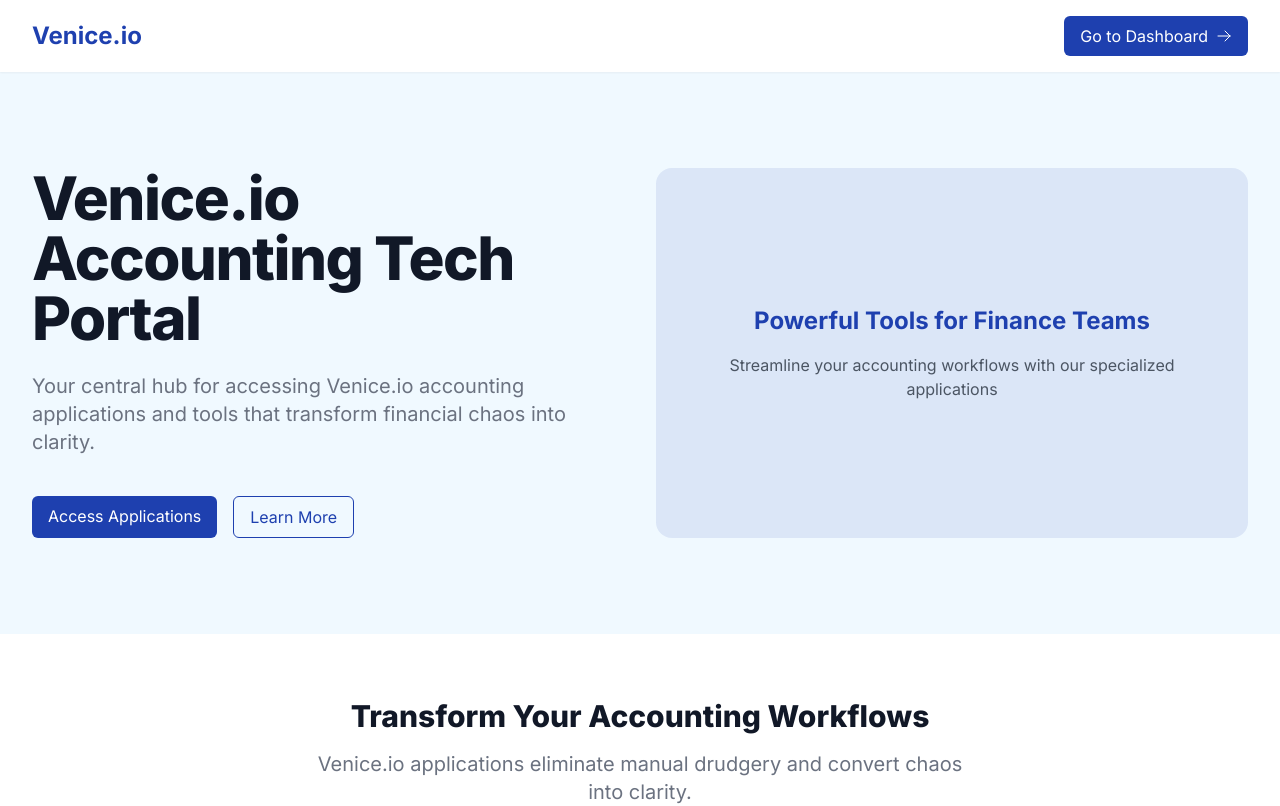
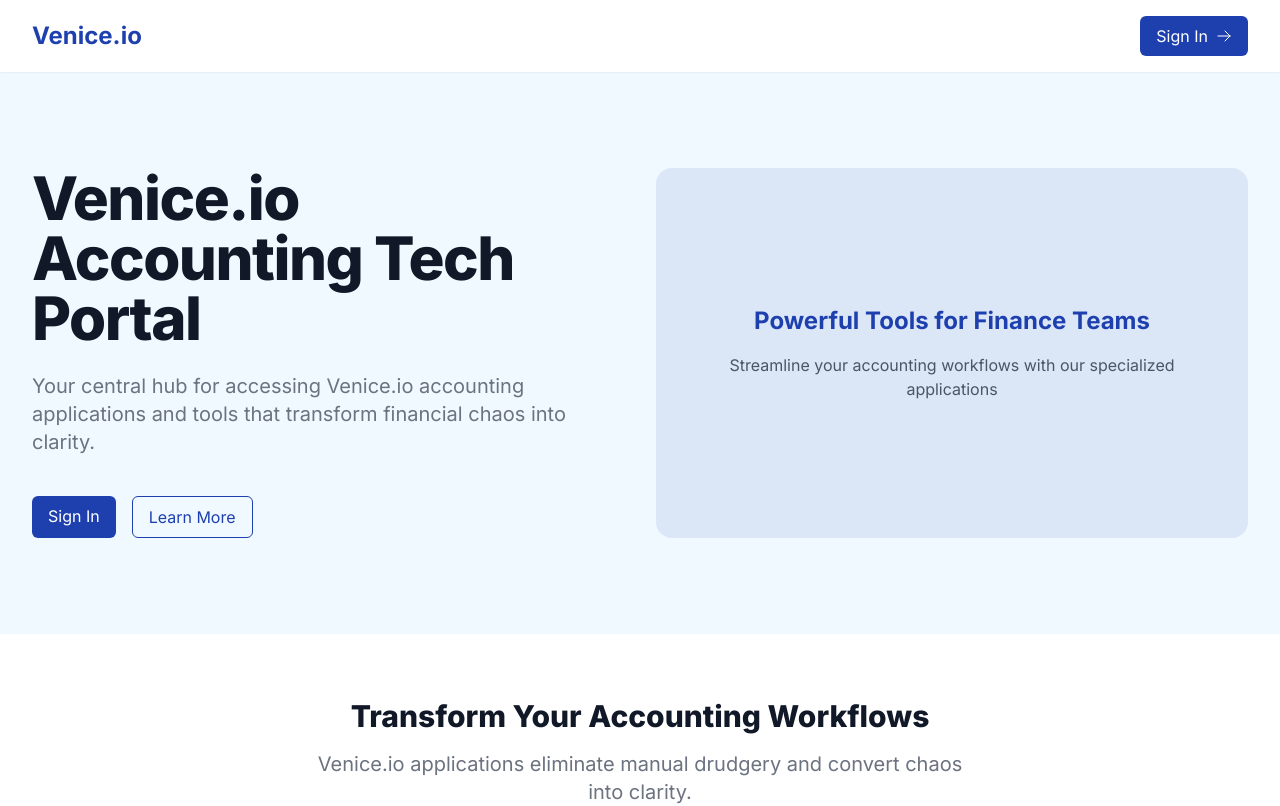
Before and after one commit to pattydubb/venice-io-accounting-portal, a Next.js app: page / in a window 1280 px wide. Shown: the top 806 px of the page. Built offline with nearby package versions, Linux system fonts and the light colour scheme; no server answers.

Commit message:
Update home page with Clerk authentication integration

```diff
--- a/src/app/page.tsx
+++ b/src/app/page.tsx
@@ -1,7 +1,11 @@
 import Link from 'next/link';
 import { ArrowRightIcon } from '@heroicons/react/24/outline';
+import { auth } from '@clerk/nextjs';
 
 export default function Home() {
+  const { userId } = auth();
+  const isAuthenticated = !!userId;
+
   return (
     <div className="min-h-screen flex flex-col">
       {/* Header */}
@@ -11,9 +15,15 @@
             <h1 className="text-2xl font-bold text-venice-blue">Venice.io</h1>
           </div>
           <div>
+            {isAuthenticated ? (
               <Link href="/dashboard" className="btn-primary flex items-center">
                 Go to Dashboard <ArrowRightIcon className="w-4 h-4 ml-2" />
               </Link>
+            ) : (
+              <Link href="/sign-in" className="btn-primary flex items-center">
+                Sign In <ArrowRightIcon className="w-4 h-4 ml-2" />
+              </Link>
+            )}
           </div>
         </div>
       </header>
@@ -30,9 +40,15 @@
                 Your central hub for accessing Venice.io accounting applications and tools that transform financial chaos into clarity.
               </p>
               <div className="mt-10 flex space-x-4">
+                {isAuthenticated ? (
                   <Link href="/dashboard" className="btn-primary">
                     Access Applications
                   </Link>
+                ) : (
+                  <Link href="/sign-in" className="btn-primary">
+                    Sign In
+                  </Link>
+                )}
                 <a href="#features" className="btn-outline">
                   Learn More
                 </a>
```
Lines whose indentation alone changed are shown as unchanged.
